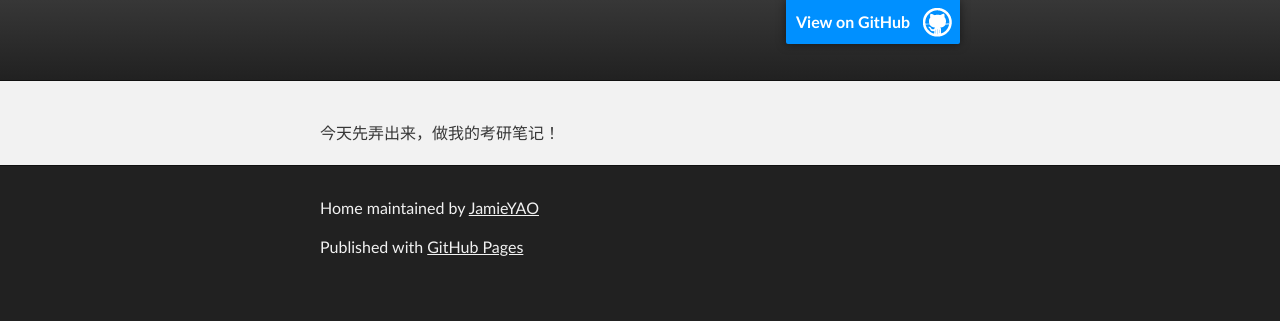
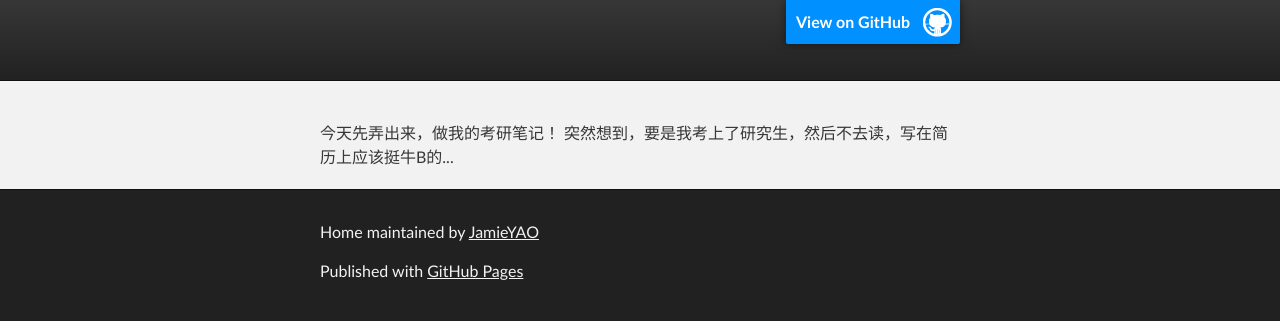
Before and after one commit to JamieYAO/home, a plain HTML site: page index.html in a window 1280 px wide. Drawn offline with Linux system fonts and the light colour scheme.

Commit message:
Some word.

```diff
--- a/index.html
+++ b/index.html
@@ -24,6 +24,7 @@
     <div id="main_content_wrap" class="outer">
       <section id="main_content" class="inner">
 	今天先弄出来，做我的考研笔记！
+	突然想到，要是我考上了研究生，然后不去读，写在简历上应该挺牛B的...
       </section>
     </div>
 
```
